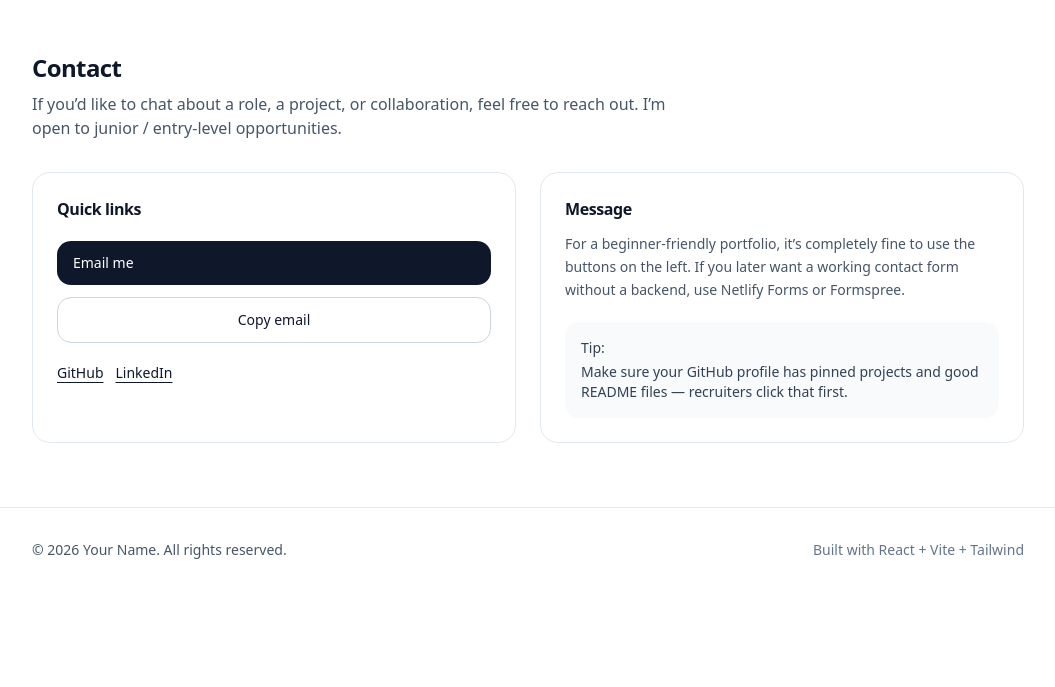
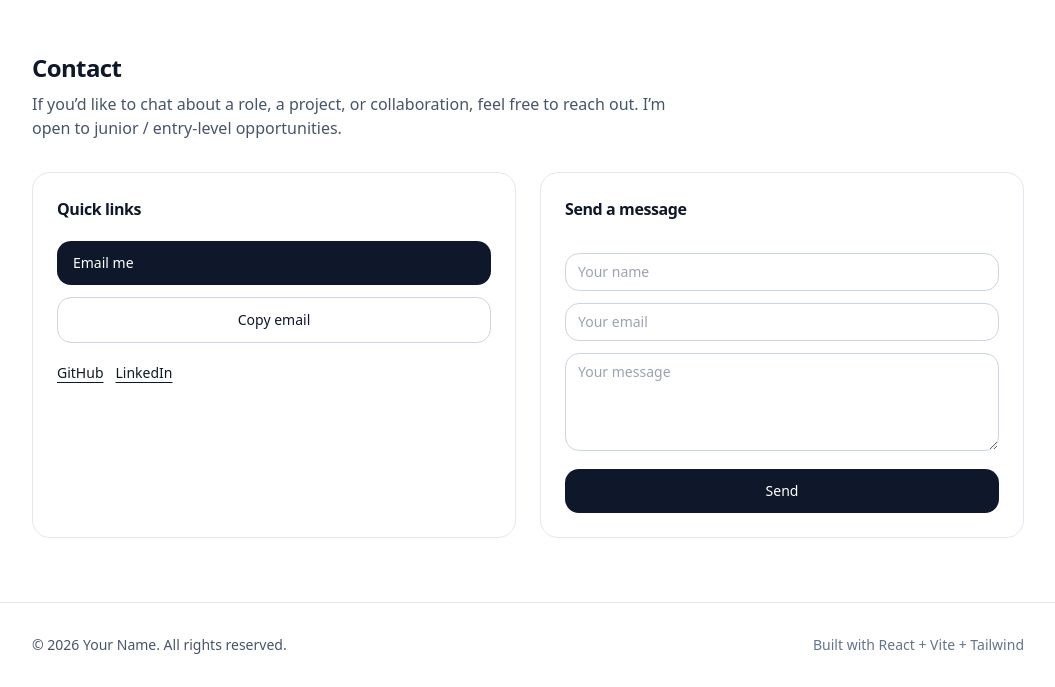
Before and after one commit to Tiego3/portfolio-react, a React (Vite) app: page / in a window 1280 px wide. Shown: the part 3569-4256 px from the top of the page, without its empty margins (112-1167 px from the left). Before the commit the page ends 4161 px from the top, so only its background shows below. Built offline with nearby package versions, Linux system fonts and the light colour scheme.

Commit message:
Add Netlify contact form in Contact section

```diff
--- a/src/components/Contact.jsx
+++ b/src/components/Contact.jsx
@@ -41,9 +41,10 @@ export default function Contact() {
 
             <button
               onClick={copyEmail}
+              type="button"
               className="rounded-xl border border-slate-300 px-4 py-3 text-sm font-medium hover:bg-slate-100 dark:border-slate-700 dark:hover:bg-slate-900"
             >
-              {copied ? "Copied ✅" : "Copy email"}
+              {copied ? "Copied" : "Copy email"}
             </button>
 
             <div className="mt-2 flex flex-wrap gap-3 text-sm">
@@ -67,45 +68,59 @@ export default function Contact() {
           </div>
         </div>
 
-        {/* Right: Optional form explanation */}
+        {/* Right: Netlify form */}
         <div className="rounded-2xl border border-slate-200 p-6 dark:border-slate-800">
-          <h3 className="font-semibold">Message</h3>
+          <h3 className="font-semibold">Send a message</h3>
 
-          <p className="mt-3 text-sm text-slate-600 dark:text-slate-300 leading-relaxed">
-            For a beginner-friendly portfolio, it’s completely fine to use the
-            buttons on the left. If you later want a working contact form
-            without a backend, use Netlify Forms or Formspree.
-          </p>
+          <form
+            className="mt-5 space-y-3"
+            name="contact"
+            method="POST"
+            data-netlify="true"
+            data-netlify-honeypot="bot-field"
+          >
+            {/* Netlify required */}
+            <input type="hidden" name="form-name" value="contact" />
 
-          <div className="mt-5 rounded-xl bg-slate-50 p-4 text-sm text-slate-700 dark:bg-slate-900 dark:text-slate-200">
-            <p className="font-medium">Tip:</p>
-            <p className="mt-1">
-              Make sure your GitHub profile has pinned projects and good README
-              files — recruiters click that first.
+            {/* Honeypot */}
+            <p className="hidden">
+              <label>
+                Don’t fill this out: <input name="bot-field" />
+              </label>
             </p>
-          </div>
 
-          {/* Optional Form (Only if you want it)
-          <form className="mt-6 space-y-3">
             <input
-              className="w-full rounded-xl border border-slate-300 bg-transparent px-3 py-2 text-sm dark:border-slate-700"
+              className="w-full rounded-xl border border-slate-300 bg-transparent px-3 py-2 text-sm outline-none focus:ring-2 focus:ring-accent-500/30 dark:border-slate-700"
               placeholder="Your name"
+              name="name"
+              autoComplete="name"
+              required
             />
+
             <input
-              className="w-full rounded-xl border border-slate-300 bg-transparent px-3 py-2 text-sm dark:border-slate-700"
+              className="w-full rounded-xl border border-slate-300 bg-transparent px-3 py-2 text-sm outline-none focus:ring-2 focus:ring-accent-500/30 dark:border-slate-700"
               placeholder="Your email"
               type="email"
+              name="email"
+              autoComplete="email"
+              required
             />
+
             <textarea
-              className="w-full rounded-xl border border-slate-300 bg-transparent px-3 py-2 text-sm dark:border-slate-700"
+              className="w-full rounded-xl border border-slate-300 bg-transparent px-3 py-2 text-sm outline-none focus:ring-2 focus:ring-accent-500/30 dark:border-slate-700"
               placeholder="Your message"
               rows={4}
+              name="message"
+              required
             />
-            <button className="rounded-xl bg-slate-900 px-4 py-3 text-sm font-medium text-white dark:bg-slate-100 dark:text-slate-900">
+
+            <button
+              type="submit"
+              className="w-full rounded-xl bg-slate-900 px-4 py-3 text-sm font-medium text-white hover:opacity-90 dark:bg-slate-100 dark:text-slate-900"
+            >
               Send
             </button>
           </form>
-          */}
         </div>
       </div>
     </section>
```
